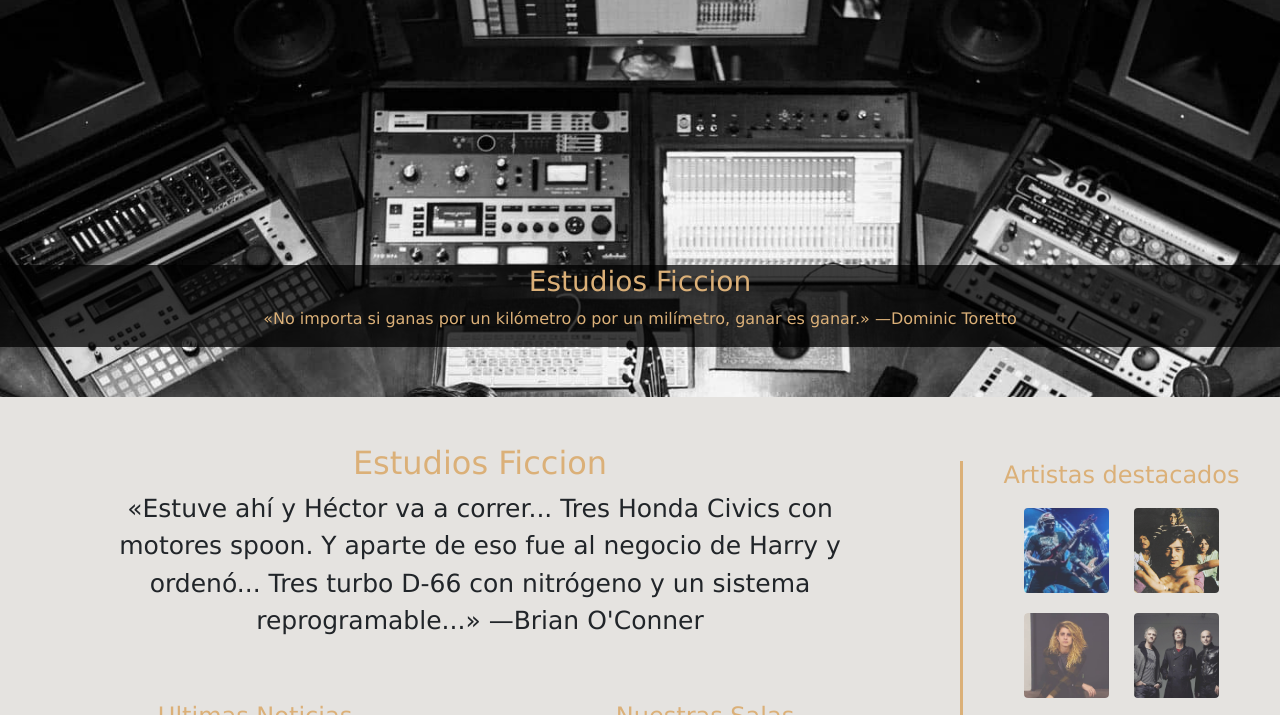
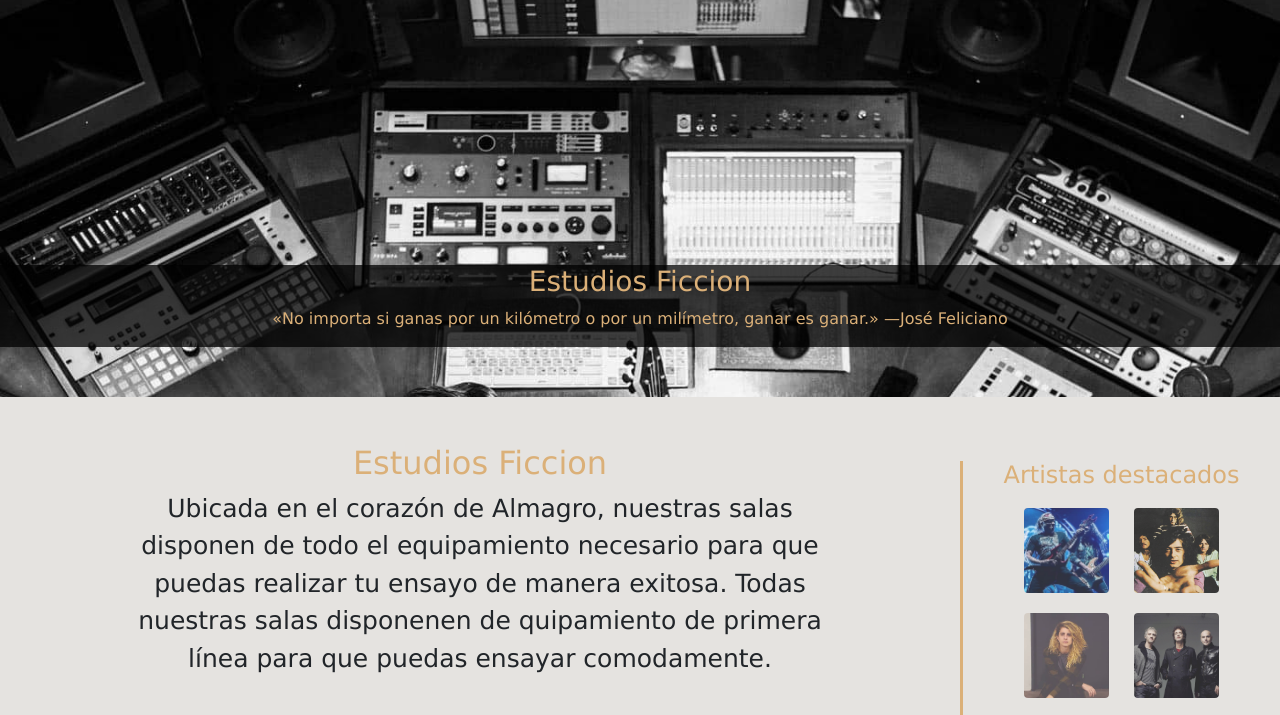
Before and after one commit to DanielTorres-github/Estudios-Ficcion, a website: page index.html in a window 1280 px wide. Shown: the part 83-798 px from the top of the page. Drawn offline with nearby package versions, Linux system fonts and the light colour scheme.

Commit message:
Cambios de textos

```diff
--- a/index.html
+++ b/index.html
@@ -60,7 +60,7 @@
             <div class="maintext">
                 <h3>Estudios Ficcion</h3>
                 <p>«No importa si ganas por un kilómetro o por un milímetro, ganar es ganar.»
-                    —Dominic Toretto
+                    —José Feliciano
                 </p>
             </div>
         </div>
@@ -74,9 +74,9 @@
                     <div class="intro col-12 col-lg-12">
                         <h2>Estudios Ficcion</h2>
                         <p>
-                            «Estuve ahí y Héctor va a correr... Tres Honda Civics con motores spoon. Y aparte de eso fue
-                            al negocio de Harry y ordenó... Tres turbo D-66 con nitrógeno y un sistema reprogramable...»
-                            —Brian O'Conner
+                            Ubicada en el corazón de Almagro, nuestras salas disponen de todo el equipamiento necesario
+                            para que puedas realizar tu ensayo de manera exitosa. Todas nuestras salas disponenen de
+                            quipamiento de primera línea para que puedas ensayar comodamente.
                         </p>
                     </div>
 
--- a/styles/css.scss
+++ b/styles/css.scss
@@ -27,6 +27,10 @@ h2 {
   width: 100%;
 }
 h4 {
+  color: $main-color;
+  width: 100%;
+}
+h3 {
   color: $main-color;
   width: 100%;
 }
```
